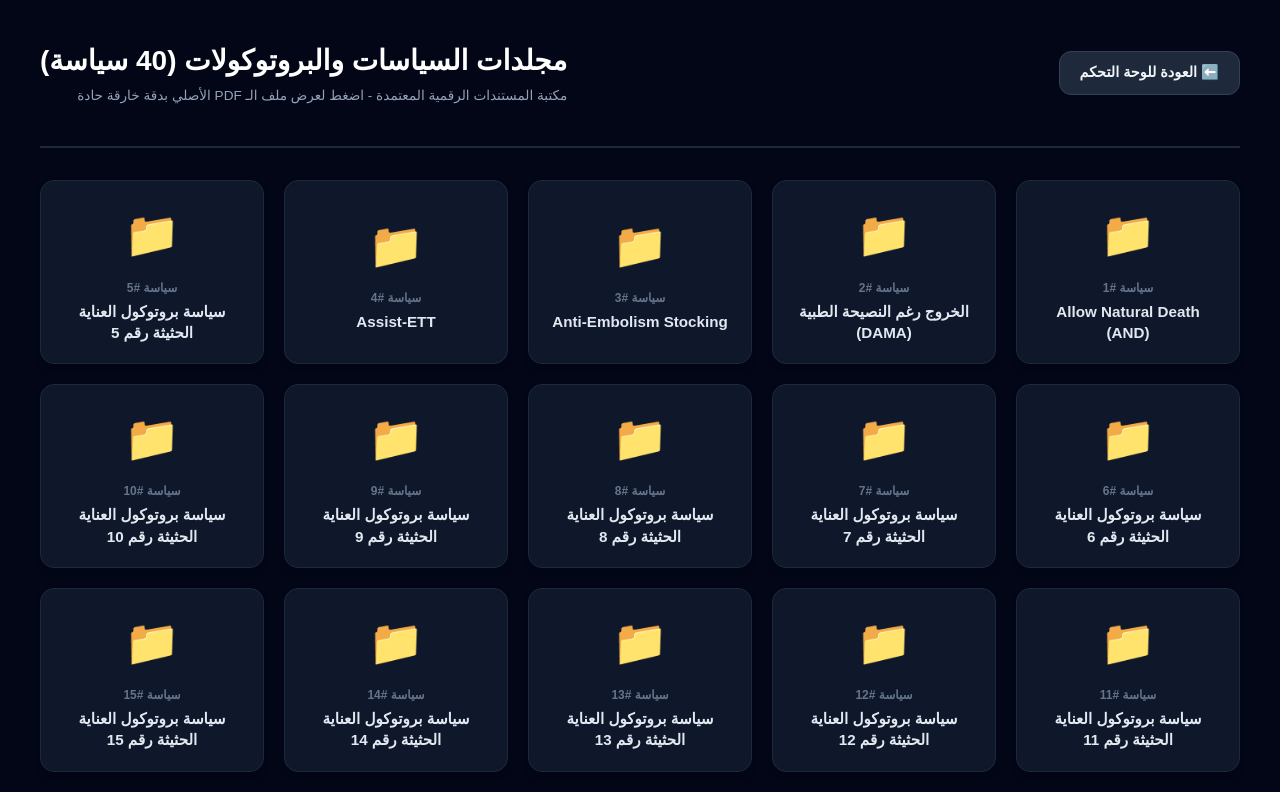
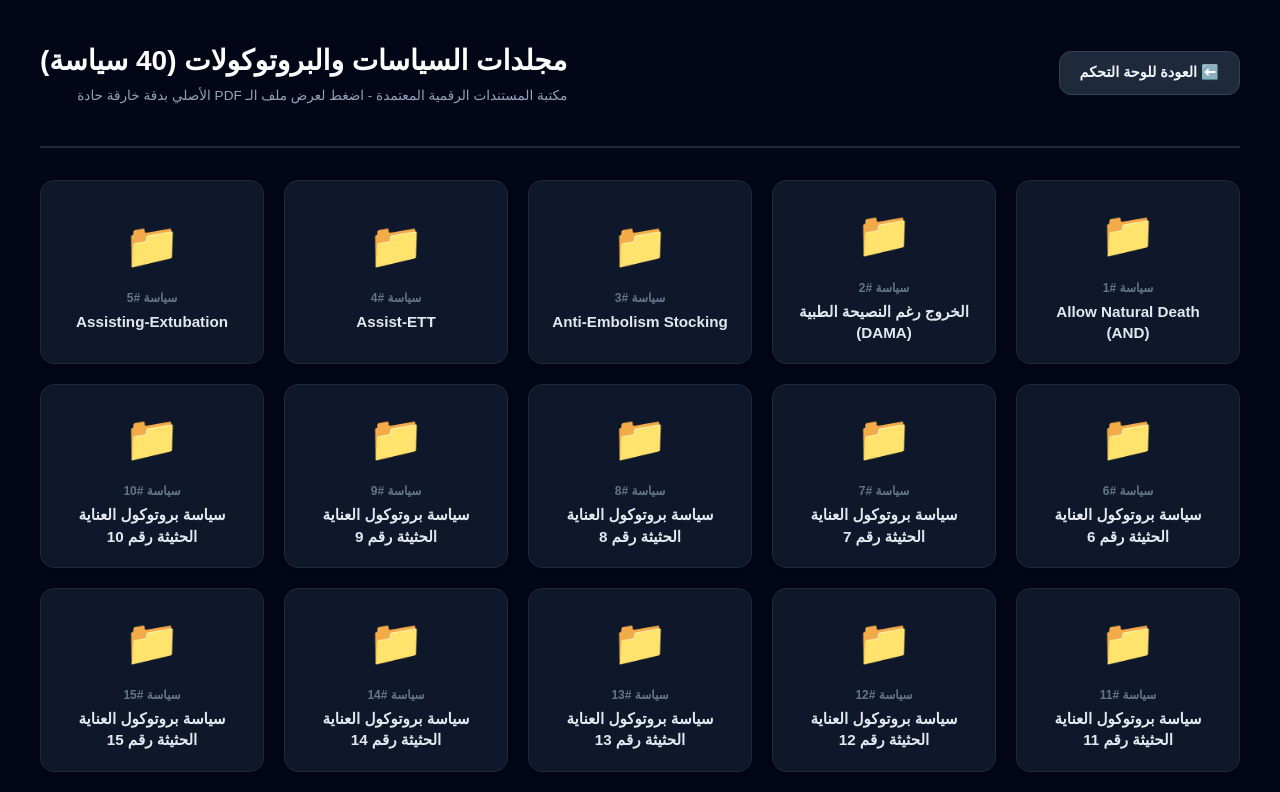
Before and after one commit to samcashbmwusa/icu-adult-infusion-calculator, a Next.js app: page /policies in a window 1280 px wide. Shown: the top 792 px of the page. Built offline with nearby package versions, Linux system fonts and the light colour scheme.

Commit message:
Integrate Assisting-Extubation policy PDF

```diff
--- a/app/policies/page.tsx
+++ b/app/policies/page.tsx
@@ -13,7 +13,7 @@ export default function PoliciesPage() {
   const router = useRouter();
   const [selectedPdf, setSelectedPdf] = useState<string | null>(null);
 
-  // مصفوفة الـ 40 سياسة - تم تفعيل السياسات الأربع الأولى بنجاح
+  // مصفوفة الـ 40 سياسة - تم تفعيل السياسات الخمس الأولى بنجاح
   const policies: Policy[] = [
     {
       id: 1,
@@ -33,11 +33,16 @@ export default function PoliciesPage() {
     {
       id: 4,
       title: "Assist-ETT",
-      pdfUrl: "https://drive.google.com/file/d/1SWwyAeOwFa435STj4dSLjNNqd6uhXQYR/preview" // رابط السياسة الرابعة الجديد
+      pdfUrl: "https://drive.google.com/file/d/1SWwyAeOwFa435STj4dSLjNNqd6uhXQYR/preview"
     },
-    ...Array.from({ length: 36 }, (_, i) => ({
-      id: i + 5,
-      title: `سياسة بروتوكول العناية الحثيثة رقم ${i + 5}`,
+    {
+      id: 5,
+      title: "Assisting-Extubation",
+      pdfUrl: "https://drive.google.com/file/d/10rgNJT9f2xXhp2HlcWHvhj4PAhu6xVR8/preview" // رابط السياسة الخامسة الجديد
+    },
+    ...Array.from({ length: 35 }, (_, i) => ({
+      id: i + 6,
+      title: `سياسة بروتوكول العناية الحثيثة رقم ${i + 6}`,
       pdfUrl: ""
     }))
   ];
```
